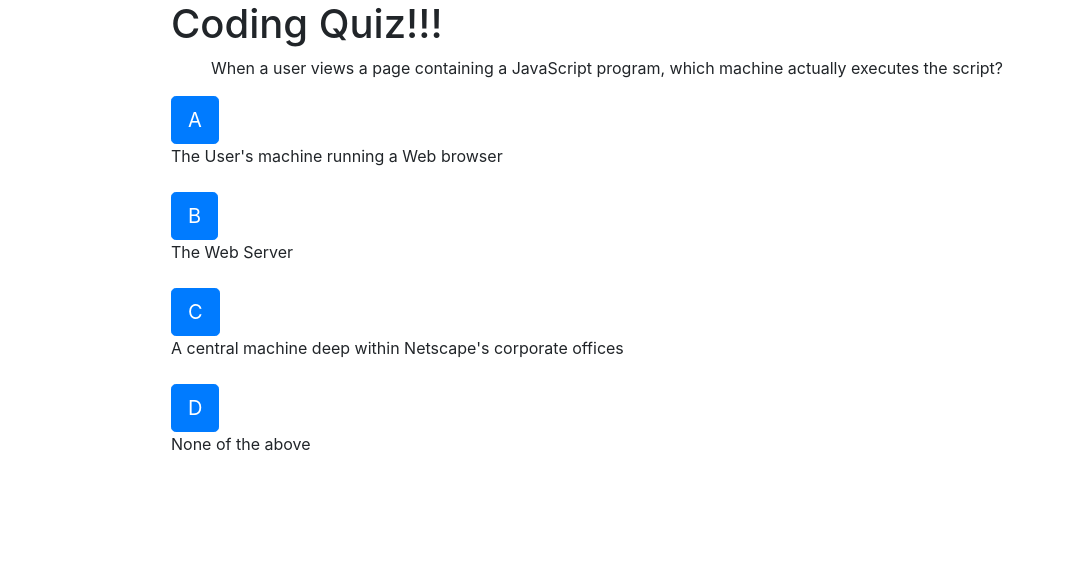
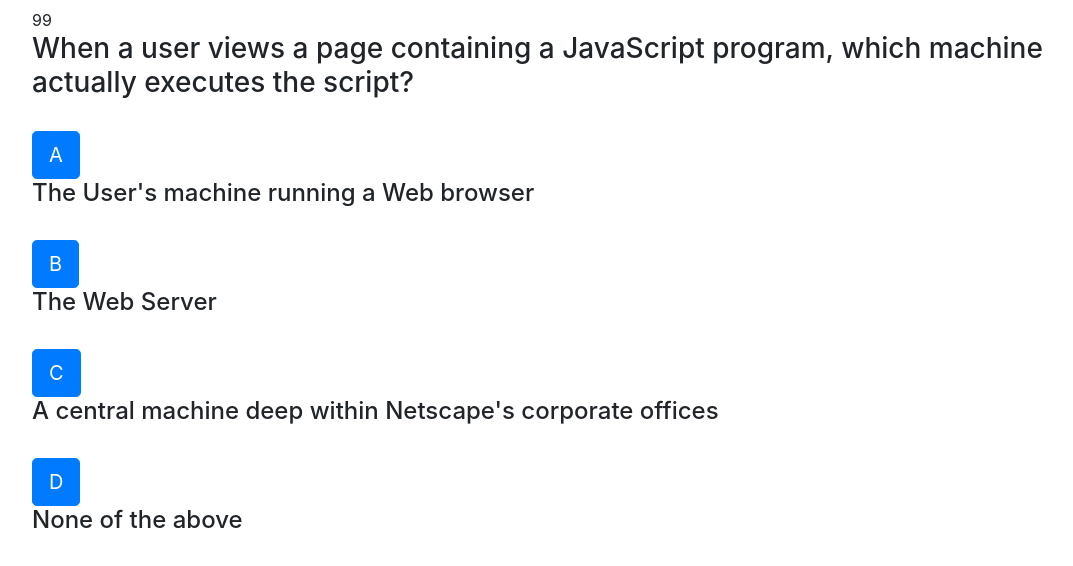
Before and after one commit to orhiley90/CodingQuizHW, a plain HTML site: page index.html in a window 1280 px wide. Both pictures are taken after a click on the button "Start Quiz". Shown: the whole page, without its empty margins (53-1126 px from the left). Drawn offline with nearby package versions, Linux system fonts and the light colour scheme.

Commit message:
Timer is functional and displays on the screen next steps are to build out the score card area

```diff
--- a/index.html
+++ b/index.html
@@ -22,7 +22,9 @@
             <div class="row">
                 <div class="col-md-12">
 
-                    <h1>Coding Quiz!!!</h1>
+                    <h1 id= "title">Coding Quiz!!!</h1>
+                    <h1 class="time"></h1>
+                    <div id="main"></div>
                 </div>
             </div>
             <div class="row">
@@ -35,22 +37,25 @@
             <div class="row" id="quizAnsRow">
 
                 <div class="col-md-12">
-                    <div id="emptyQuiz"></div>
-
-                    <button id="aAnswerButton" class="btn btn-primary btn-lg">A</button>
-                    <div id="aAnsdiv">This is the A Answer</div>
+                    <div>
+                        <h3 id ="emptyQuiz"> </h3>
+                    </div>
                     <br>
 
-                    <button id="bAnswerButton" class="btn btn-primary btn-lg">B</button>
-                    <div id="bAnsdiv">This is the B Answer</div>
+                    <button id="aAnswerButton" onclick="validateAnswer('A')" class="btn btn-primary btn-lg">A</button>
+                    <h4 id="aAnsdiv">This is the A Answer</h4>
                     <br>
 
-                    <button id="cAnswerButton" class="btn btn-primary btn-lg">C</button>
-                    <div id="cAnsdiv">This is the C Answer</div>
+                    <button id="bAnswerButton" onclick="validateAnswer('B')" class="btn btn-primary btn-lg">B</button>
+                    <h4 id="bAnsdiv">This is the B Answer</h4>
                     <br>
 
-                    <button id="dAnswerButton" class="btn btn-primary btn-lg">D</button>
-                    <div id="dAnsdiv">This is the D Answer</div>
+                    <button id="cAnswerButton" onclick="validateAnswer('C')" class="btn btn-primary btn-lg">C</button>
+                    <h4 id="cAnsdiv">This is the C Answer</h4>
+                    <br>
+
+                    <button id="dAnswerButton" onclick="validateAnswer('D')" class="btn btn-primary btn-lg">D</button>
+                    <h4 id="dAnsdiv">This is the D Answer</h4>
                     <br>
 
                 </div>
--- a/script.js
+++ b/script.js
@@ -12,19 +12,27 @@ let actAnswer = ["A", "A", "A", "A", "B"];
 
 let counter = 0;
 
+let timeEl = $(".time");
+
+let mainEl = $("#main");
+
+let secondsLeft = 0;
+
+let timer = setInterval(setTime, 1000);
 
 
 $(document).ready(function () {
     $("#quizAnsRow").hide();
-
+    $("#main").hide();
     console.log($("#start-button"));
     $("#start-button").on("click", function () {
-        startQuiz();
+        secondsLeft = 100;
+        popQuestion();
     })
 
 }
 );
-function startQuiz() {
+function popQuestion() {
 
     let question = questArray[counter];
     let ansA = ansAArray[counter];
@@ -34,10 +42,11 @@ function startQuiz() {
     let actAns = actAnswer[counter];
     let tally = 0;
 
-        $("<ul>" + question + "</ul>").appendTo("#emptyQuiz");
-        // hide the start button
+    $("#title").hide();
+    $("#emptyQuiz").text(question);
+    // hide the start button and shows the question
     $("#start-button").hide();
-        // show the question
+    // show the possible answers
     $("#aAnsdiv").text(ansA);
     $("#bAnsdiv").text(ansB);
     $("#cAnsdiv").text(ansC);
@@ -46,11 +55,9 @@ function startQuiz() {
     // show the other buttons
     $("#quizAnsRow").show();
     // start the timer
+    $("#main").show();
 
-        //    Button A when clicked will call function to compare answer
-        //    Button B when clicked will call function to compare answer
-        //    Button C when clicked will call function to compare answer
-        //    Button D when clicked will call function to compare answer
+
 
     //    This function should check answer and then subtract time or count up correct answers depending on if it is correct or
     // if(actAns =  ansA.charAt(0)){
@@ -60,4 +67,36 @@ function startQuiz() {
     // }
     //  make the buttons = there corresponding letter and compare that to the actAnswer array
     // }
+
+    // this function compares the selected answer to the actual answer
 }
+function validateAnswer(inputAns) {
+    if (actAnswer[counter] == inputAns) {
+        counter++;
+    }
+    else {
+        counter++;
+        // maths that subtracts 15 seconds from timer
+        secondsLeft = (secondsLeft - 15);
+        if (secondsLeft <= 0){
+            clearInterval(timer);
+            secondsLeft = 0;
+
+            // will end the quiz
+        }
+    }
+    popQuestion();
+}
+
+function setTime() {
+
+
+    $("#main").text(secondsLeft--);
+
+
+}
+
+
+function endQuiz(){
+
+}
```
Lines whose indentation alone changed are shown as unchanged.
